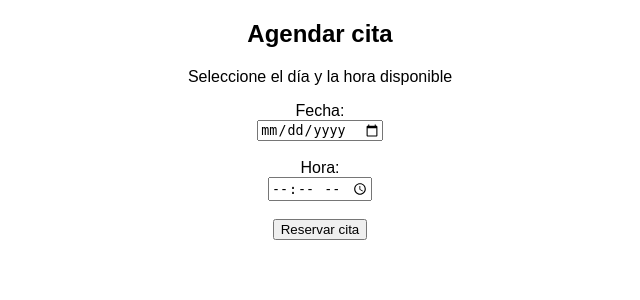
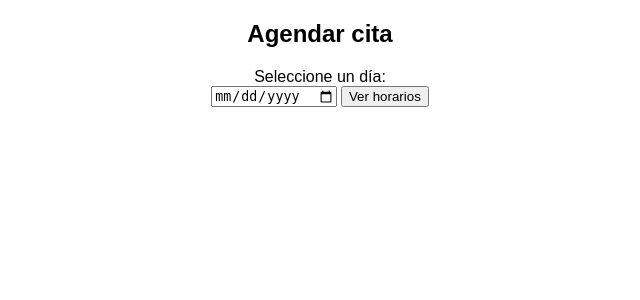
Before and after one commit to GusLinares17/proyecto_grupal, a Flask app: page /cita in a window 1280 px wide. Shown: the part 108-408 px from the top of the page, without its empty margins (320-960 px from the left). Run offline with Flask 3, Linux system fonts and the light colour scheme.

Commit message:
Mejorando citas.html

```diff
--- a/templates/cita.html
+++ b/templates/cita.html
@@ -2,17 +2,31 @@
 
 {% block contenido %}
 <h2>Agendar cita</h2>
-<p>Seleccione el día y la hora disponible</p>
 
-<form method="POST" action="/cita">
+<form method="GET" action="/cita">
+    <label>Seleccione un día:</label><br>
+    <input type="date" name="fecha" required>
+    <button type="submit">Ver horarios</button>
+</form>
 
-    <label>Fecha:</label><br>
-    <input type="date" name="fecha" required><br><br>
+{% if fecha %}
+    <h3>Horarios disponibles para {{ fecha }}</h3>
 
-    <label>Hora:</label><br>
-    <input type="time" name="hora" required><br><br>
+    <form method="POST" action="/cita">
+        <input type="hidden" name="fecha" value="{{ fecha }}">
 
-    <button type="submit">Reservar cita</button>
+        {% for hora in horarios %}
+            {% if hora in ocupados %}
+                <button type="button" disabled style="background:#ccc;">
+                    {{ hora }} (Ocupado)
+                </button>
+            {% else %}
+                <button type="submit" name="hora" value="{{ hora }}">
+                    {{ hora }}
+                </button>
+            {% endif %}
+        {% endfor %}
+    </form>
+{% endif %}
 
-</form>
 {% endblock %}
```
